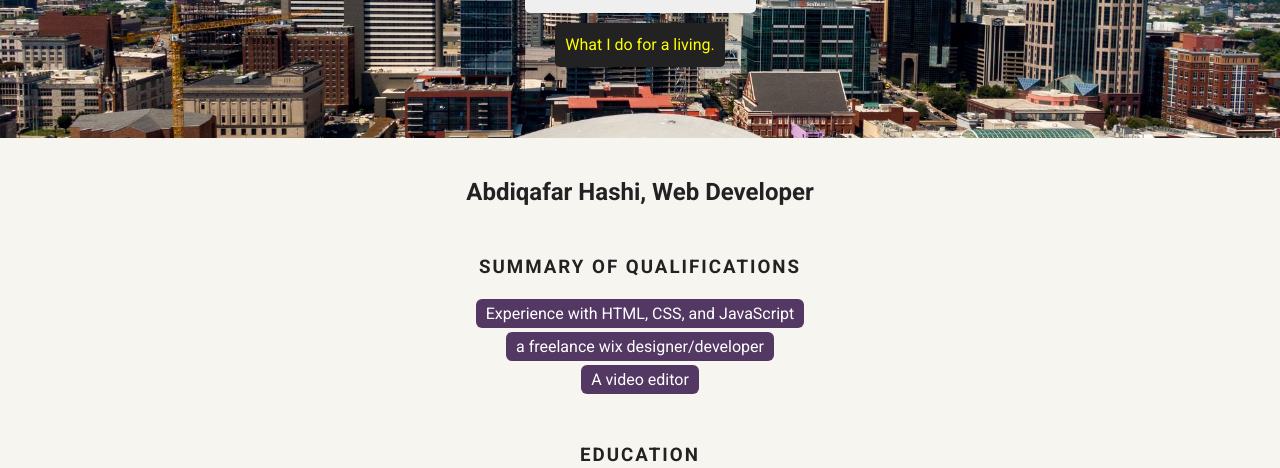
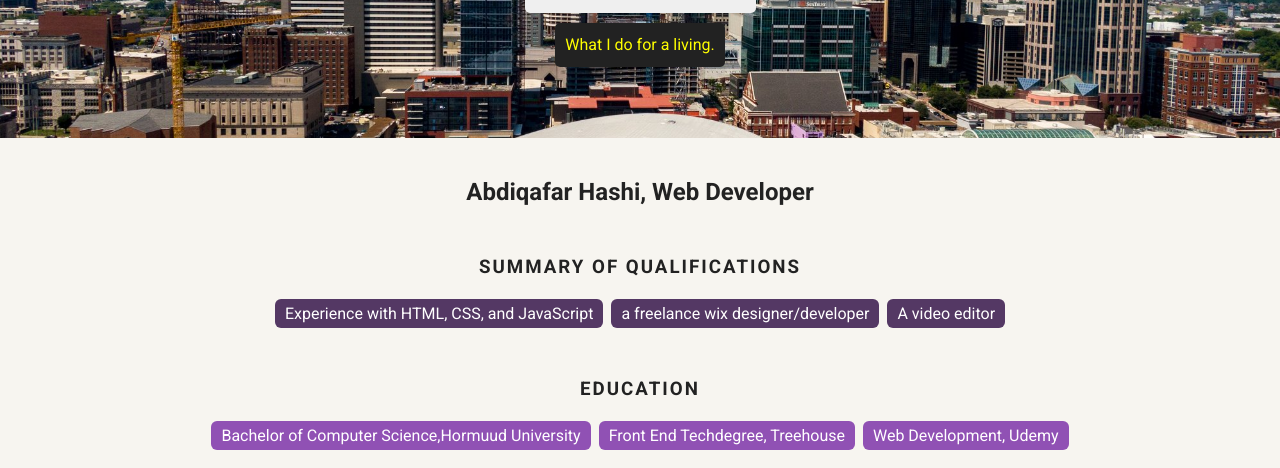
Before and after one commit to AbdiqafarHashi/Techdegree-project-1-, a plain HTML site: page Experience.html in a window 1280 px wide. Shown: the part 332-800 px from the top of the page. Drawn offline with Linux system fonts and the light colour scheme; a web font is replaced by a local one.

Commit message:
same corrections

```diff
--- a/Experience.html
+++ b/Experience.html
@@ -1,22 +1,21 @@
-
 <!doctype html>
 <html lang="en">
 <head>
   <meta charset="utf-8">
-  <title>Abdiqafar's Experience</title>
+  <title>Experience &vert; Kristy Burge</title>
   <meta name="viewport" content="width=device-width, initial-scale=1.0">
   <link rel="stylesheet" href="styles.css">
   <link href="https://fonts.googleapis.com/css?family=Muli%7CRoboto:400,300,500,700,900" rel="stylesheet"></head>
   <body>
 
-    <div class="main-nav">
+    <nav class="main-nav">
         <ul class="nav">
           <li class="name">Abdiqafar Hashi</li>
           <li><a href="index.html">Home</a></li>
           <li><a href="Interests.html">Interests</a></li>
           <li><a href="experience.html">Experience</a></li>
         </ul>
-    </div>
+    </nav>
 
     <header>
      <img src="images/me.jpg" alt="picture of Abdiqafar Hashi" class="profile-image">
@@ -28,15 +27,15 @@
       <h2>Abdiqafar Hashi, Web Developer</h2>
       <h3 class="sec-title">Summary of Qualifications</h3>
       <ul class="experience">
-        <li>Experience with HTML, CSS, and JavaScript</li><br>
-        <li> a freelance wix designer/developer</li><br>
+        <li>Experience with HTML, CSS, and JavaScript</li>
+        <li> a freelance wix designer/developer</li>
         <li>A video editor</li>
       </ul>
 
       <h3 class="sec-title">Education</h3>
       <ul class="education">
-        <li>Bachelor of Computer Science,Hormuud University</li><br>
-        <li>Front End Techdegree, Treehouse</li><br>
+        <li>Bachelor of Computer Science,Hormuud University</li>
+        <li>Front End Techdegree, Treehouse</li>
         <li>Web Development, Udemy</li>
       </ul>
     </main>
```
